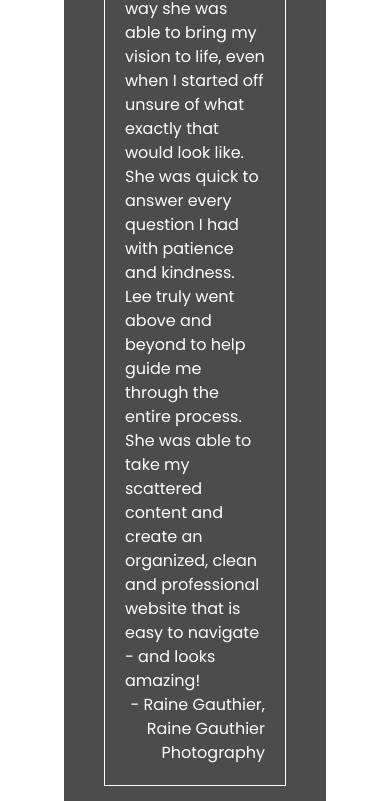
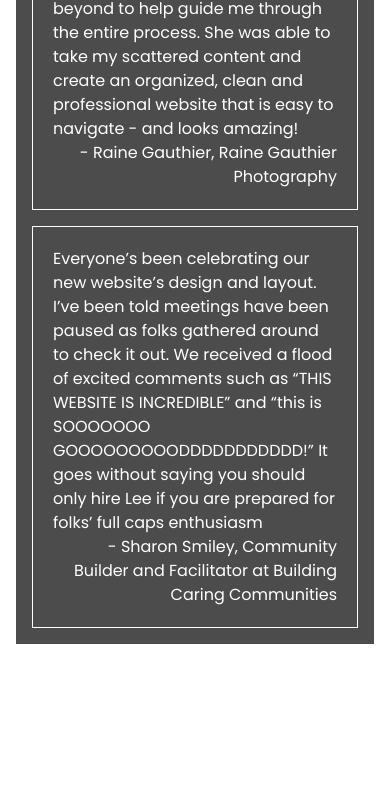
Before and after one commit to egoullaud/portfolio-nov22, a React (Create React App) app: page / in a window 390 px wide. Shown: the part 7564-8365 px from the top of the page. Built offline with nearby package versions, Linux system fonts and the light colour scheme.

Commit message:
formatted

```diff
--- a/src/components/Testimonials.jsx
+++ b/src/components/Testimonials.jsx
@@ -2,13 +2,13 @@ import React from "react";
 
 function Testimonials() {
   return (
-    <div className="text-white py-[4rem] mx-[4rem] bg-black bg-opacity-70">
+    <div className="text-white py-4 md:py-[2rem] md:mx-[4rem] mx-[1rem] bg-black bg-opacity-70">
       <div>
         <h1 className="text-center tracking-wider font-bold text-3xl pb-5 font-Lora">
           Testimonials
         </h1>
       </div>
-      <div className="mx-10 mb-4 border-[1px] border-white pb-0 p-5 lg:mx-[15rem]">
+      <div className="md:mx-10 mx-4 mb-4 border-[1px] border-white pb-0 p-5 lg:mx-[15rem]">
         <p>
           Working with Lee has been an incredible experience. I appreciate her
           attention to detail and the way she was able to bring my vision to
@@ -24,7 +24,7 @@ function Testimonials() {
           - Raine Gauthier, Raine Gauthier Photography
         </p>
       </div>
-      <div className="mx-10 border-[1px] border-white pb-0 p-5 lg:mx-[15rem]">
+      <div className="md:mx-10 mx-4 border-[1px] border-white pb-0 p-5 lg:mx-[15rem]">
         <p>
           Everyone’s been celebrating our new website’s design and layout. I’ve
           been told meetings have been paused as folks gathered around to check
```
